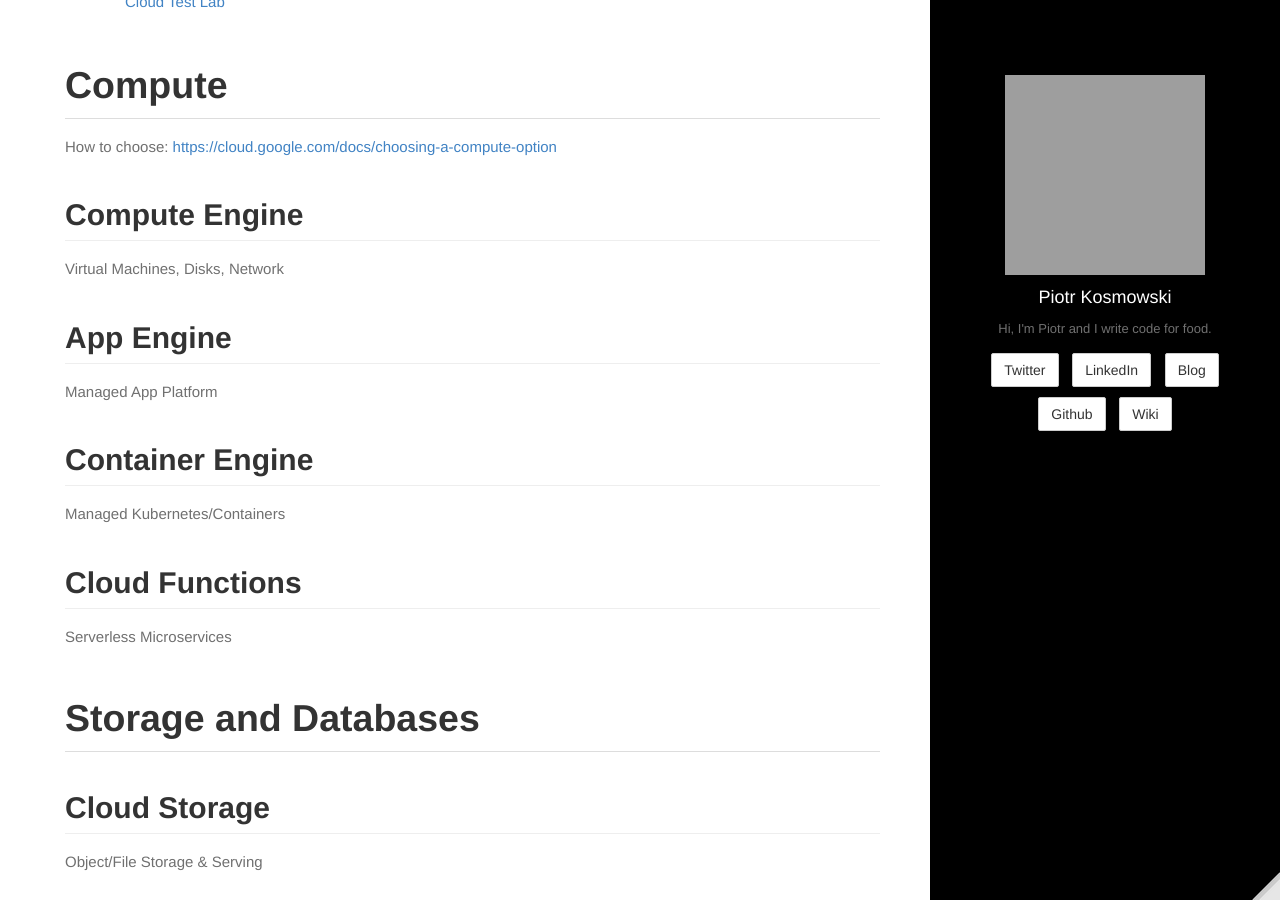
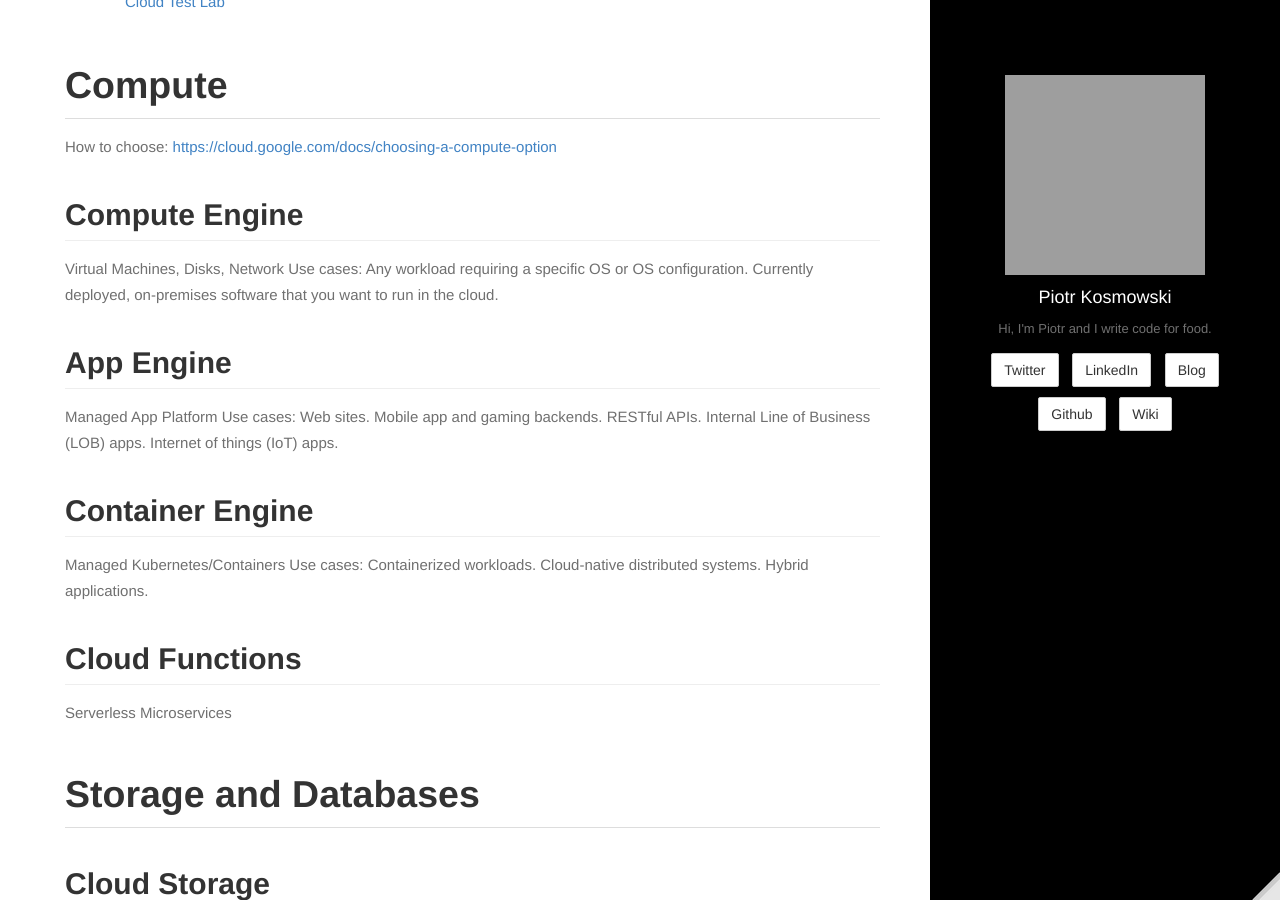
Before and after one commit to kospiotr/kospiotr.github.io, a Jekyll site: the page built from wiki/gcp.md, in a window 1280 px wide and 900 px high, scrolled down 2649 px. Built offline with Jekyll 4.4.1, drawn with Linux system fonts in a browser that asks for light colours; grey boxes are pictures that could not be loaded.

Commit message:
Update gcp.md

```diff
--- a/wiki/gcp.md
+++ b/wiki/gcp.md
@@ -13,13 +13,16 @@
 
 ## Compute Engine
 Virtual Machines, Disks, Network
+Use cases: Any workload requiring a specific OS or OS configuration. Currently deployed, on-premises software that you want to run in the cloud.
 
 
 ## App Engine
 Managed App Platform
+Use cases: Web sites. Mobile app and gaming backends. RESTful APIs. Internal Line of Business (LOB) apps. Internet of things (IoT) apps.
 
 ## Container Engine
 Managed Kubernetes/Containers
+Use cases: Containerized workloads. Cloud-native distributed systems. Hybrid applications.
 
 ## Cloud Functions
 Serverless Microservices
```
